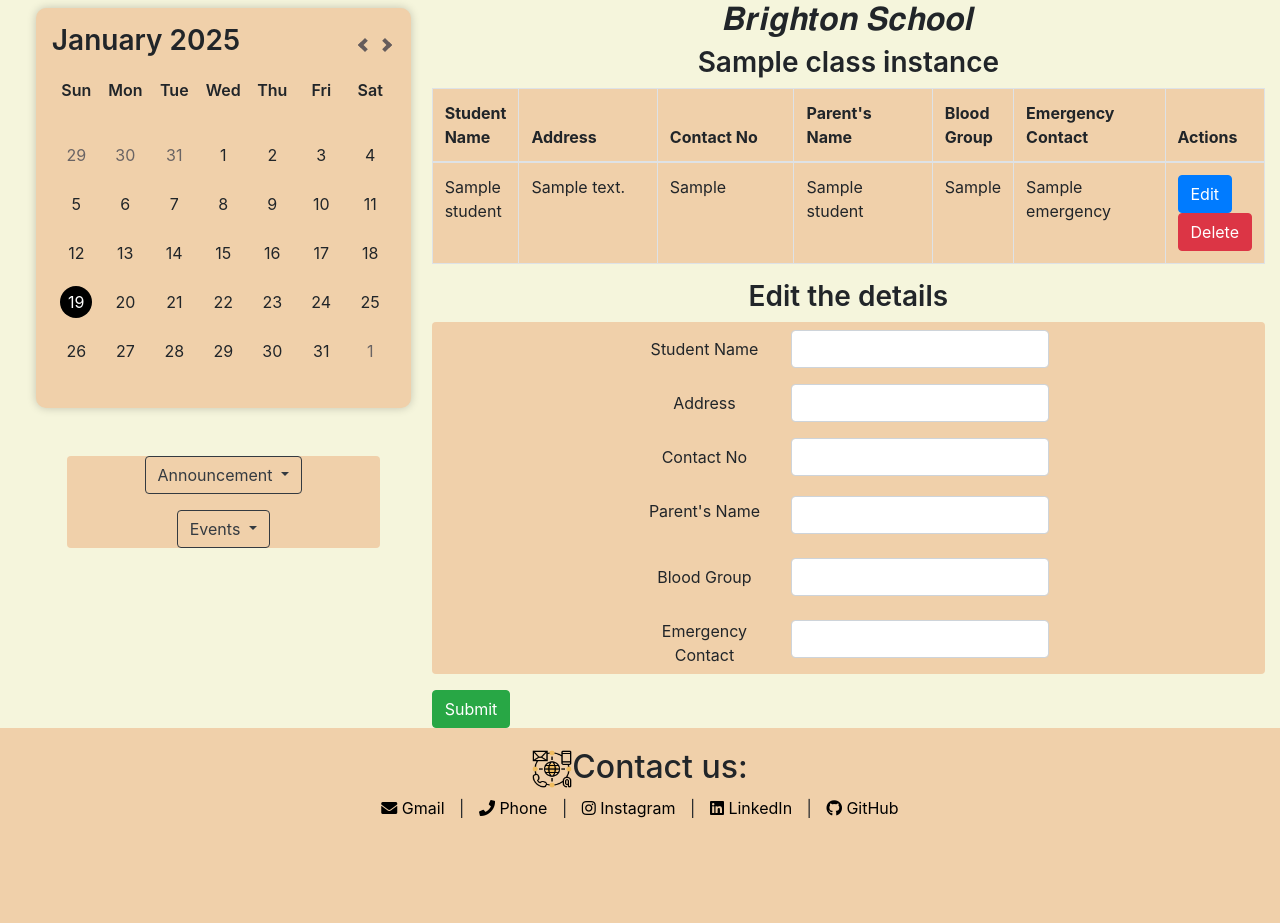
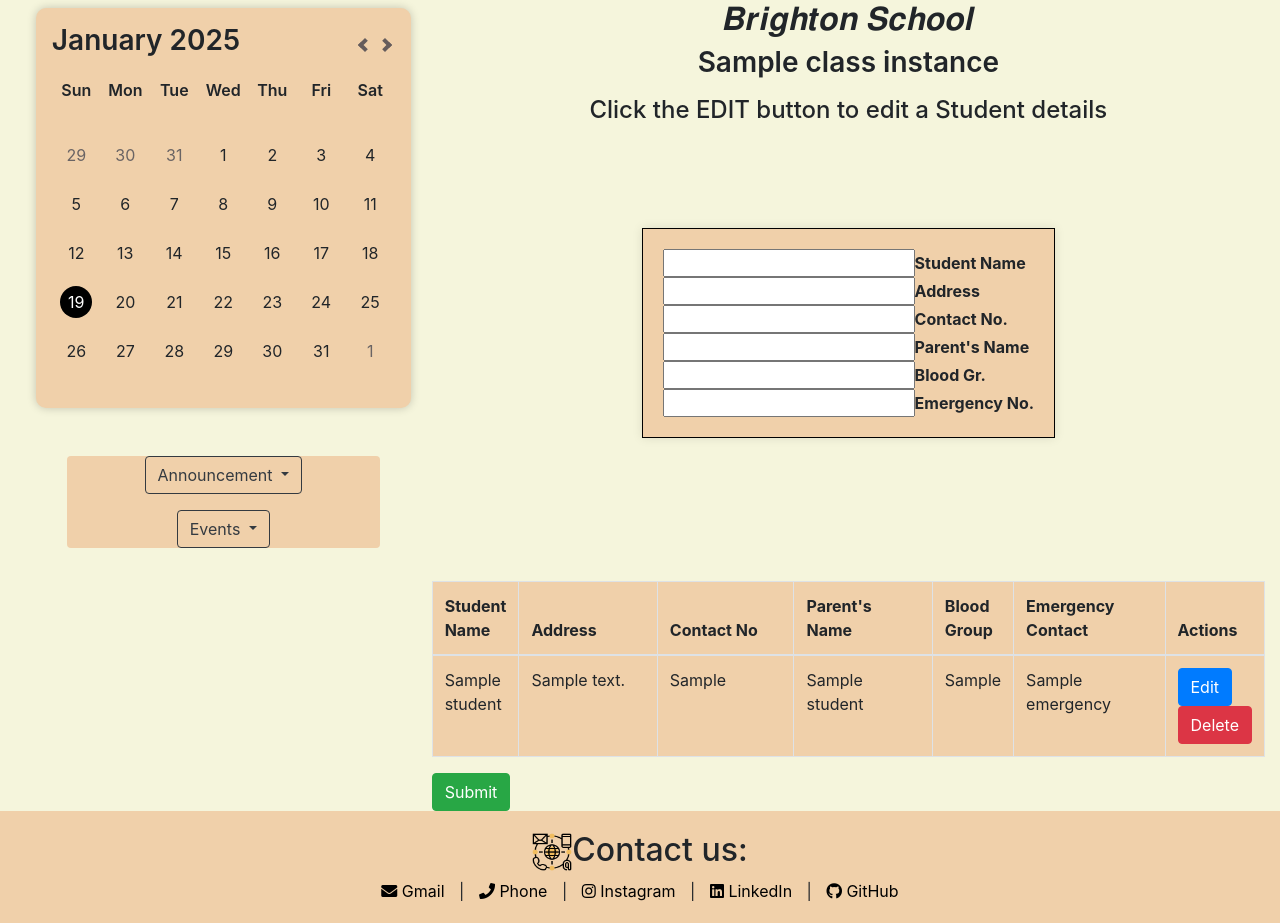
Before and after one commit to ShariqueReza/School-Management-System, a Django app: template app/templates/app/students.html in a window 1280 px wide. Shown: the part 67-990 px from the top of the page. Before the commit the page ends 885 px from the top, so only its background shows below. Run offline with Django 3.2, Linux system fonts and the light colour scheme; the template is opened without the code that fills it: most values are stand-ins (such as "Sample title", 1, 10 or a date in 2020); some libraries are stand-ins or nearby versions.

Commit message:
fixed some errors and restyle students.html page

```diff
--- a/app/static/app/CSS_Files/index.css
+++ b/app/static/app/CSS_Files/index.css
@@ -5,7 +5,6 @@ body{
 .box_clr{
     background-color: rgb(240, 208, 170);
 }
-
 .navbar-nav .nav-item {
     margin-right: 15px;
 }
@@ -18,6 +17,13 @@ body{
 }
 .edit-btn {
   margin-right: 10px;
+}
+.edit_st {
+  width: 50%;
+  margin: 0 auto;
+  padding: 20px;
+  border: 1px solid #ccc;
+  background-color: rgb(240, 208, 170);
 }
 .address-col {
   width: 200px;
--- a/app/templates/app/students.html
+++ b/app/templates/app/students.html
@@ -4,14 +4,27 @@
 {% block content %}
 <div class="col-lg-8 col-md-8 col-sm-12 main-content">
     <h2 class="text-center">𝑩𝒓𝒊𝒈𝒉𝒕𝒐𝒏 𝑺𝒄𝒉𝒐𝒐𝒍</h2>
-    <h3 class="text-center">{{ class_instance.class_name }}</h3>
+    <h3 class="text-center mb-3">{{ class_instance.class_name }}</h3>
     <div id="notification" class="alert alert-success" role="alert" style="display: none;">
         Saved successfully!
     </div>
     <form id="studentForm" method="POST" novalidate>
         {% csrf_token %}
-        <table class="table table-bordered">
-            <thead style="background-color: rgb(240, 208, 170);">
+        <h4 class="text-center fw-bolder">Click the EDIT button to edit a Student details</h4>
+        <div class="container d-flex justify-content-center align-items-center" style="min-height: 50vh; min-width: 50vw;">
+            <div class="box_clr" style="border: 1px solid #000; padding: 20px; box-shadow: 0 0 10px rgba(0, 0, 0, 0.1);">
+                <div><input type="hidden" name="student_id" id="student_id" value=""></div>
+                <input type="text" name="st_name" id="id_st_name" value=""><strong>Student Name</strong>
+                <div><input type="text" name="address" id="id_address" value=""><strong>Address</strong></div>
+                <div><input type="text" name="contact_no" id="id_contact_no" value=""><strong>Contact No.</strong></div>
+                <div><input type="text" name="parents_names" id="id_parents_names" value=""><strong>Parent's Name</strong></div>
+                <div><input type="text" name="blood_gr" id="id_blood_gr" value=""><strong>Blood Gr.</strong></div>
+                <input type="text" name="emergency" id="id_emergency" value=""><strong>Emergency No.</strong>
+            </div>
+        </div>
+
+        <table class="table table-bordered rounded box_clr mt-5">
+            <thead>
                 <tr>
                     <th>Student Name</th>
                     <th class="address-col">Address</th>
@@ -22,7 +35,7 @@
                     <th>Actions</th>
                 </tr>
             </thead>
-            <tbody style="background-color: rgb(240, 208, 170);">
+            <tbody>
                 {% for student in students %}
                 <tr id="student-{{ student.id }}">
                     <td>{{ student.st_name }}</td>
@@ -39,49 +52,6 @@
                 {% endfor %}
             </tbody>
         </table>
-        <h3 class="text-center"> Edit the details</h3>
-        <div class="rounded" style="background-color: rgb(240, 208, 170);">
-        <form>
-            <input type="hidden" name="student_id" id="student_id" value="">
-            <div class="form-group row justify-content-center">
-                <label for="id_st_name" class="col-sm-2 col-form-label text-center mt-2">Student Name</label>
-                <div class="col-sm-4">
-                    <input type="text" class="form-control mt-2" name="st_name" id="id_st_name" value="">
-                </div>
-            </div>
-            <div class="form-group row justify-content-center">
-                <label for="id_address" class="col-sm-2 col-form-label text-center">Address</label>
-                <div class="col-sm-4">
-                    <input type="text" class="form-control" name="address" id="id_address" value="">
-                </div>
-            </div>
-            <div class="form-group row justify-content-center">
-                <label for="id_contact_no" class="col-sm-2 col-form-label text-center">Contact No</label>
-                <div class="col-sm-4">
-                    <input type="text" class="form-control" name="contact_no" id="id_contact_no" value="">
-                </div>
-            </div>
-            <div class="form-group row justify-content-center">
-                <label for="id_parents_names" class="col-sm-2 col-form-label text-center">Parent's Name</label>
-                <div class="col-sm-4">
-                    <input type="text" class="form-control mt-1" name="parents_names" id="id_parents_names" value="">
-                </div>
-            </div>
-            <div class="form-group row justify-content-center">
-                <label for="id_blood_gr" class="col-sm-2 col-form-label text-center mt-2">Blood Group</label>
-                <div class="col-sm-4">
-                    <input type="text" class="form-control mt-2" name="blood_gr" id="id_blood_gr" value="">
-                </div>
-            </div>
-            <div class="form-group row justify-content-center">
-                <label for="id_emergency" class="col-sm-2 col-form-label text-center">Emergency Contact</label>
-                <div class="col-sm-4">
-                    <input type="text" class="form-control mt-2" name="emergency" id="id_emergency" value="">
-                </div>
-            </div>
-        </form>
-    </div>
-
         <button type="submit" class="btn btn-success">Submit</button>
     </form>
 </div>
--- a/app/views.py
+++ b/app/views.py
@@ -48,7 +48,6 @@ def class_students(request, slug):
 
         if form.is_valid():
             form.save()
-            # Redirect back to the same page with a query parameter
             return redirect(f"{request.path_info}?saved=true")
 
     form = StudentForm()
```
Also changed, not shown: db.sqlite3.
